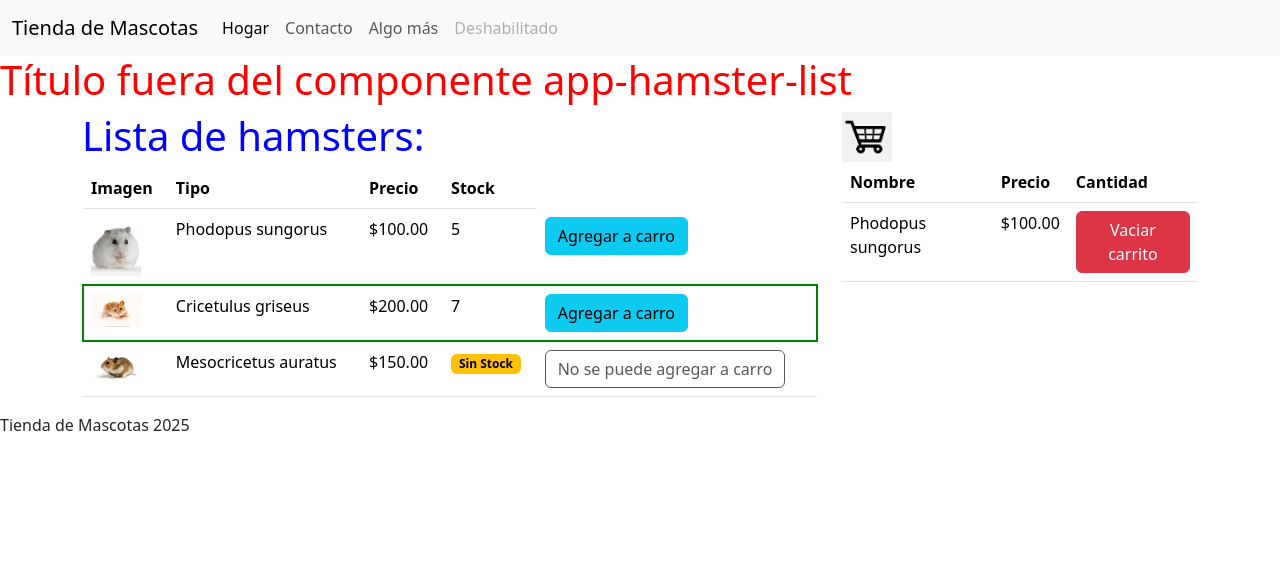
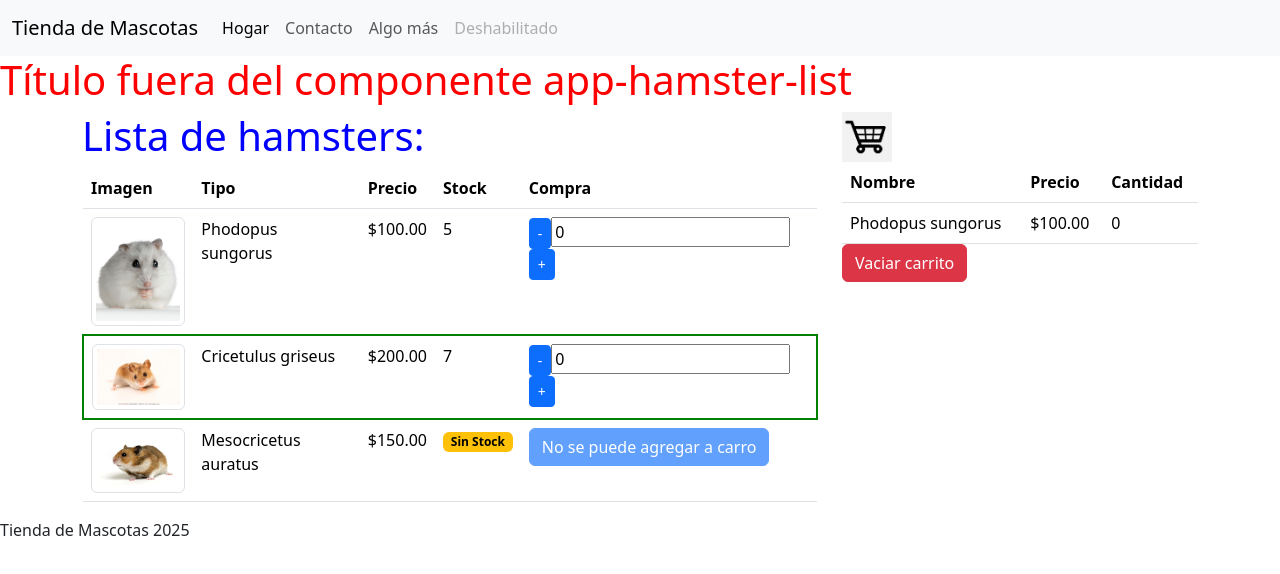
Before and after one commit to MilagrosLV/tienda_de_mascotas, an Angular app: page / in a window 1280 px wide. Shown: the top 574 px of the page. Built offline with nearby package versions, Linux system fonts and the light colour scheme.

Commit message:
Clase 4: Events and Binding

```diff
--- a/src/app/app-module.ts
+++ b/src/app/app-module.ts
@@ -5,6 +5,8 @@ import { AppRoutingModule } from './app-routing-module';
 import { App } from './app';
 import { HamsterList } from './hamster-list/hamster-list';
 import { ShoppingCart } from './shopping-cart/shopping-cart';
+
+import {FormsModule} from '@angular/forms'; //Permite Two-Ways Data Binding
 
 @NgModule({
   declarations: [ //Declaro todo los componentes  que voy a usar
@@ -14,7 +16,8 @@ import { ShoppingCart } from './shopping-cart/shopping-cart';
   ],
   imports: [
     BrowserModule,
-    AppRoutingModule
+    AppRoutingModule,
+    FormsModule
   ],
   providers: [
     provideBrowserGlobalErrorListeners()
--- a/src/app/hamster-list/hamster-list.html
+++ b/src/app/hamster-list/hamster-list.html
@@ -6,19 +6,25 @@
             <th>Tipo</th>
             <th>Precio</th>
             <th>Stock</th>
+            <th>Compra</th>
         </tr>
     </thead>
     <tbody>
         @for (hamster of hamsters; track hamster.type) { <!--"track" funciona como id-->
 
             <tr [ngClass]="{'clearance': hamster.clearance}"><!--[ngClass]"{'nombreclase': condición}" manipula clases CSS, directiva de atributo -->
-                <td><img [src]="hamster.image" [alt]="hamster.type"/></td>
+                <td><img [src]="hamster.image" width="100" class="img-thumbnail" [alt]="hamster.type"/></td>
                 <td>{{hamster.type}}</td>
                 <td>{{hamster.price | currency}}</td>
+
                 @if (hamster.stock > 0) {
                     <td>{{hamster.stock}}</td>
                     <td>
-                        <button class="btn btn-info">Agregar a carro</button>
+                        <button type="button" class="btn btn-primary btn-sm" (click)="downQuantity(hamster)">-</button>
+                            <input type="text" [(ngModel)]="hamster.quantity" (keyup)="changeQuantity($event, hamster)">
+                                <!--[(ngModel)] estamos conectados ida y vuelta, "la cajita de banana"-->
+                                <!--(keyup) evento-->
+                        <button type="button" class="btn btn-primary btn-sm" (click)="upQuantity(hamster)">+</button>
                     </td>
                     <!--<td>
                         <button (click)="addToCart(hamsters.id)" class="btn btn-add">Add to cart</button>
@@ -26,7 +32,7 @@
                 } @else {
                     <td><span class="badge text-bg-warning">Sin Stock</span></td>
                     <td>
-                        <button class="btn btn disabled">No se puede agregar a carro</button>
+                        <button class="btn btn-primary disabled">No se puede agregar a carro</button>
                     </td>
                 }
 
--- a/src/app/hamster-list/hamster-list.scss
+++ b/src/app/hamster-list/hamster-list.scss
@@ -1,9 +1,5 @@
 h1 {
     color:blue;
-}
-
-img{
-    width: 50px;
 }
 
 .clearance {
--- a/src/app/hamster-list/hamster-list.ts
+++ b/src/app/hamster-list/hamster-list.ts
@@ -18,6 +18,7 @@ export class HamsterList { //"export" makes the inteface public
       stock: 5,
       image: "../../assets/img/hamster_ruso.jpg",
       clearance: false,
+      quantity: 0,
     },
 
     {
@@ -26,6 +27,7 @@ export class HamsterList { //"export" makes the inteface public
       stock: 7,
       image: "../../assets/img/hamster_chino.jpg",
       clearance: true,
+      quantity: 0,
     },
 
     {
@@ -34,9 +36,30 @@ export class HamsterList { //"export" makes the inteface public
       stock: 0,
       image: "../../assets/img/hamster_sirio.jpg",
       clearance: false,
+      quantity: 0,
     },
 
   ];
 
   constructor(){ }
+
+  upQuantity(hamster: Hamster): void{
+    if (hamster.quantity < hamster.stock) {
+      hamster.quantity++;
+    }
+  }
+
+  downQuantity(hamster: Hamster): void{
+    if (hamster.quantity > 0) {
+      hamster.quantity--;
+    }
+  }
+
+  changeQuantity(event: Event, hamster: Hamster): void {
+    event.preventDefault();
+    if ((hamster.quantity < 0) && (hamster.quantity > hamster.stock) ) {
+      hamster.quantity = 0;
+    }
+  }
+
 }
--- a/src/app/hamster-list/hamster.ts
+++ b/src/app/hamster-list/hamster.ts
@@ -6,4 +6,5 @@ export interface Hamster {
   stock: number;
   image: string;
   clearance: boolean;
+  quantity: number;
 }
--- a/src/app/shopping-cart/shopping-cart.html
+++ b/src/app/shopping-cart/shopping-cart.html
@@ -1,4 +1,4 @@
-<img src="../../assets/img/cart.png" width="50px" alt="imagen de carrito de compras">
+<img src="../../assets/img/cart.png" alt="imagen de carrito de compras">
 <table class="table">
 
     @if (cart.length > 0){
@@ -15,10 +15,9 @@
             <tr [ngClass]="{'clearance': hamster.clearance}">
                 <td>{{hamster.type}}</td>
                 <td>{{hamster.price | currency}}</td>
-                <td>
-                    <button class="btn btn-danger">Vaciar carrito</button>
-                </td>
+                <td>{{hamster.quantity}}</td>
             </tr>
+            <button class="btn btn-danger">Vaciar carrito</button>
         } @empty {
             <tr>
                 <td colspan="3">Vacío</td>
--- a/src/app/shopping-cart/shopping-cart.scss
+++ b/src/app/shopping-cart/shopping-cart.scss
@@ -0,0 +1,3 @@
+img {
+    width: 50px;
+}
--- a/src/app/shopping-cart/shopping-cart.ts
+++ b/src/app/shopping-cart/shopping-cart.ts
@@ -9,12 +9,14 @@ import { Hamster } from "../hamster-list/hamster";
 })
 export class ShoppingCart {
   cart: Hamster[] = [
-        {
+    //MOCK
+    {
       type: "Phodopus sungorus",
       price: 100,
       stock: 5,
       image: "../../assets/img/hamster_ruso.jpg",
       clearance: false,
+      quantity: 0,
     },
   ]
 }
```
